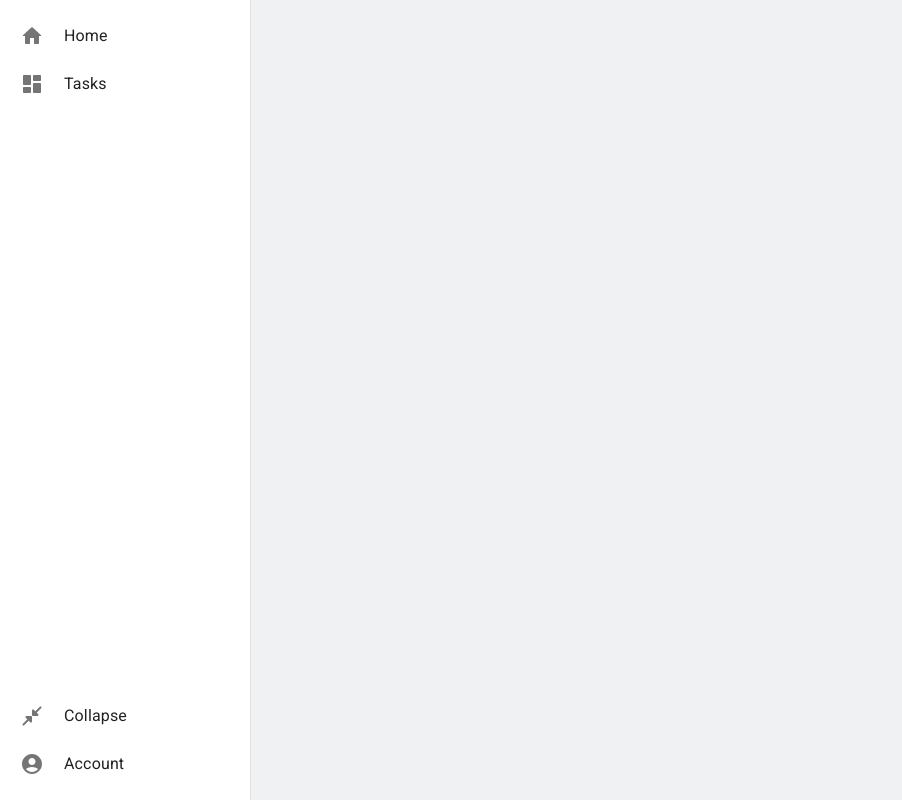
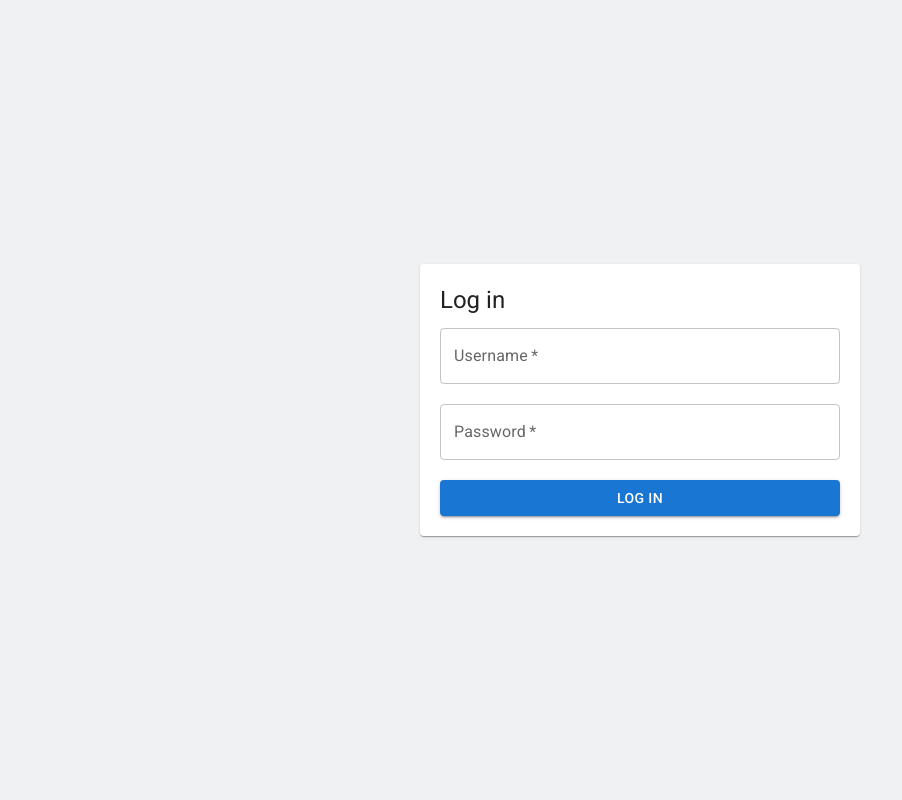
Before and after one commit to isemilia/task-management, a React (Vite) app: page /login in a window 1280 px wide. Shown: the whole page, without its empty margins (0-902 px from the left). Built offline with nearby package versions, Linux system fonts and the light colour scheme.

Commit message:
Create log in form

```diff
--- a/src/app/index.tsx
+++ b/src/app/index.tsx
@@ -1,31 +1,13 @@
-import { FC, useEffect, useState } from 'react';
+import { FC } from 'react';
 
 import { Box } from '@mui/material';
-import { useCustomTheme } from '@/shared/model/hooks/use-custom-theme';
-
-import AppRouter from '@/app/router/router';
-import Sidebar from '@/components/sidebar';
+import AppRouter from './router/router';
 
 const App: FC = () => {
-  const theme = useCustomTheme();
-
-  const sidebarState = localStorage.getItem('sidebarState');
-  const [isOpen, setOpen] = useState<boolean>((sidebarState && JSON.parse(sidebarState)) || true);
-
-  const toggleSidebar = () => {
-    setOpen(state => !state)
-  }
-
-  useEffect(() => {
-    localStorage.setItem('sidebarState', JSON.stringify(isOpen))
-  }, [isOpen])
 
   return (
-    <Box sx={{ display: 'flex', maxWidth: '100vw' }}>
-      <Sidebar isOpen={isOpen} toggleSidebar={toggleSidebar} />
-      <Box sx={{ padding: theme.spacing(6), width: '100%' }}>
-        <AppRouter />
-      </Box>
+    <Box>
+      <AppRouter />
     </Box>
   )
 }
--- /dev/null
+++ b/src/app/router/dashboard/index.tsx
@@ -0,0 +1,31 @@
+import Sidebar from "@/components/sidebar";
+import { useCustomTheme } from "@/shared/model/hooks/use-custom-theme";
+import { Box } from "@mui/material";
+import { FC, useEffect, useState } from "react";
+import { Outlet } from "react-router-dom";
+
+const Dashboard: FC = () => {
+	const theme = useCustomTheme();
+
+	const sidebarState = localStorage.getItem('sidebarState');
+	const [isOpen, setOpen] = useState<boolean>((sidebarState && JSON.parse(sidebarState)) || true);
+
+	const toggleSidebar = () => {
+		setOpen(state => !state)
+	}
+
+	useEffect(() => {
+		localStorage.setItem('sidebarState', JSON.stringify(isOpen))
+	}, [isOpen])
+
+	return (
+		<Box sx={{ display: 'flex', maxWidth: '100vw' }}>
+			<Sidebar isOpen={isOpen} toggleSidebar={toggleSidebar} />
+			<Box sx={{ padding: theme.spacing(6), width: '100%' }}>
+				<Outlet />
+			</Box>
+		</Box>
+	)
+}
+
+export default Dashboard
--- a/src/app/router/router.tsx
+++ b/src/app/router/router.tsx
@@ -5,7 +5,9 @@ import {
 } from "react-router-dom";
 
 import Home from "@/pages/home";
+import Login from "@/pages/login";
 import Tasks from "@/pages/tasks";
+import Dashboard from "./dashboard";
 
 const routes = [
     {
@@ -15,17 +17,20 @@ const routes = [
     {
         path: "/tasks",
         element: <Tasks />,
-    },
+    }
 ];
 
 const AppRouter: FC = () => {
     return (
         <Routes>
-            {
-                routes.map(route => (
-                    <Route key={route.path} path={route.path} element={route.element} />
-                ))
-            }
+            <Route path={'/login'} element={<Login />} />
+            <Route element={<Dashboard />}>
+                {
+                    routes.map(route => (
+                        <Route key={route.path} path={route.path} element={route.element} />
+                    ))
+                }
+            </Route>
         </Routes>
     )
 }
--- a/src/app/theme/theme.tsx
+++ b/src/app/theme/theme.tsx
@@ -13,7 +13,7 @@ declare module '@mui/material' {
 
 const theme = createTheme({
     spacing: 4,
-    radius: (n = 4) => `${n}px`,
+    radius: (n: number = 1) => `${n * 4}px`,
 });
 
 export type TCustomTheme = typeof theme;
--- /dev/null
+++ b/src/components/login-form/index.tsx
@@ -0,0 +1,43 @@
+import { FC } from "react";
+import { Box, Button, Paper } from "@mui/material";
+import { FormProvider, useForm } from "react-hook-form";
+import CTextField from "../form-controlled/controlled-text-field";
+import { FormLayout } from "@/ui/layouts/form";
+
+const LoginForm: FC<{ handleSubmit: (data: any) => void }> = ({ handleSubmit }) => {
+	const methods = useForm({
+		defaultValues: {
+			username: '',
+			password: ''
+		}
+	});
+
+	const onSubmit = (data: any) => {
+		handleSubmit(data);
+	}
+
+	return (
+		<Box>
+			<FormProvider {...methods}>
+				<form>
+					<FormLayout sx={{ minWidth: '400px' }}>
+						<CTextField
+							name="username"
+							required
+							label={'Username'} />
+						<CTextField
+							name="password"
+							required
+							label={'Password'} />
+						<Button
+							onClick={methods.handleSubmit(onSubmit)}
+							variant={'contained'}
+							type={'submit'}>Log in</Button>
+					</FormLayout>
+				</form>
+			</FormProvider>
+		</Box>
+	);
+}
+
+export default LoginForm;
--- /dev/null
+++ b/src/pages/login/index.tsx
@@ -0,0 +1,22 @@
+import { FC } from "react";
+import { Box, Paper } from "@mui/material";
+
+import LoginForm from "@/components/login-form";
+import ModalTitle from "@/ui/modal/components/modal-title";
+
+const Login: FC = () => {
+	const handleSubmit = (data: any) => {
+		console.log(data);
+	}
+
+	return (
+		<Box sx={{ minHeight: '100vh', display: 'grid', placeContent: 'center' }}>
+			<Paper sx={{ padding: ({ spacing }) => spacing(5) }}>
+				<ModalTitle>Log in</ModalTitle>
+				<LoginForm handleSubmit={handleSubmit} />
+			</Paper>
+		</Box>
+	)
+}
+
+export default Login
--- a/src/ui/layouts/form/form-layout/index.tsx
+++ b/src/ui/layouts/form/form-layout/index.tsx
@@ -1,9 +1,9 @@
-import { Box } from "@mui/material";
+import { Box, SxProps, Theme } from "@mui/material";
 import { FC, ReactNode } from "react";
 
-const FormLayout: FC<{ children: ReactNode }> = ({ children }) => {
+const FormLayout: FC<{ children: ReactNode, sx?: SxProps<Theme> }> = ({ children, sx }) => {
     return (
-        <Box sx={{ display: 'grid', gap: ({ spacing }) => spacing(5) }}>
+        <Box sx={{ display: 'grid', gap: ({ spacing }) => spacing(5), ...sx }}>
             {children}
         </Box>
     )
```
